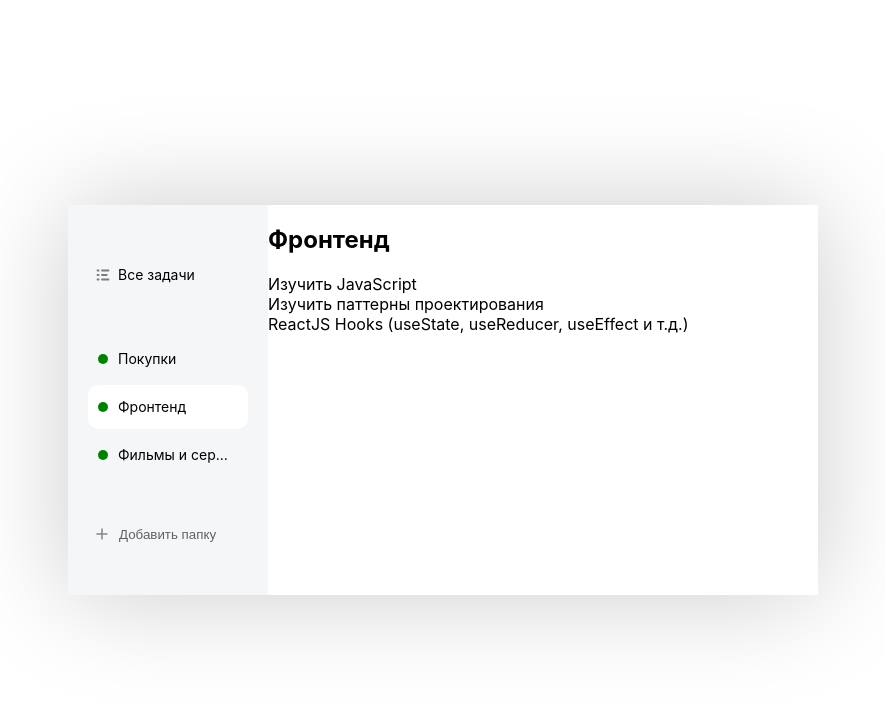
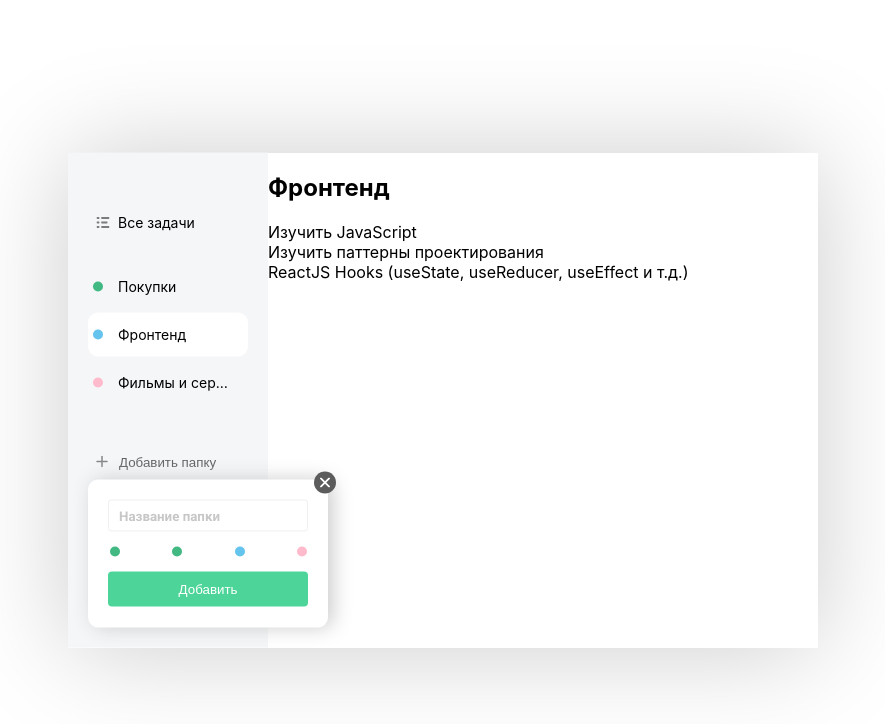
Before and after one commit to MaxKichiy/todo1, a React (Create React App) app: page / in a window 1280 px wide. Shown: the top 724 px of the page, without its empty margins (197-1082 px from the left). Built offline with nearby package versions, Linux system fonts and the light colour scheme.

Commit message:
finishing modal window styles

```diff
--- a/src/components/Sidebar.js
+++ b/src/components/Sidebar.js
@@ -24,18 +24,20 @@ const Sidebar = () => {
         </p>
         <ul className='sidebar__list '>
           <li className='sidebar__list-item'>
-            Покупки
+            <i className='circle circle--green'></i>Покупки
             <i className='close-button'>
               <img src={close} alt='' />
             </i>
           </li>
           <li className='sidebar__list-item sidebar__list-item--active'>
+            <i className='circle circle--blue'></i>
             Фронтенд
             <i className='close-button'>
               <img src={close} alt='' />
             </i>
           </li>
           <li className='sidebar__list-item'>
+            <i className='circle circle--rose'></i>
             Фильмы и сериалы
             <i className='close-button'>
               <img src={close} alt='' />
@@ -69,6 +71,46 @@ const Sidebar = () => {
           </i>
           Добавить папку
         </button>
+        <div className='sidebar__modal'>
+          <div className='sidebar__modal-wrapper'>
+            <input
+              className='text-input'
+              type='text'
+              placeholder='Название папки'
+            />
+            <ul className='sidebar__modal-colors'>
+              <li className='sidebar__modal-color'>
+                <i className='circle circle--green'></i>
+              </li>
+              <li className='sidebar__modal-color'>
+                <i className='circle circle--green'></i>
+              </li>
+              <li className='sidebar__modal-color'>
+                <i className='circle circle--blue'></i>
+              </li>
+              <li className='sidebar__modal-color'>
+                <i className='circle circle--rose'></i>
+              </li>
+            </ul>
+            <button className='sidebar__modal-button button'>Добавить</button>
+            <button className='sidebar__modal-close'>
+              <i>
+                <svg
+                  width='10'
+                  height='10'
+                  viewBox='0 0 10 10'
+                  fill='none'
+                  xmlns='http://www.w3.org/2000/svg'
+                >
+                  <path
+                    d='M6.24741 5L9.73899 1.50842C9.9047 1.343 9.99791 1.11853 9.99812 0.884393C9.99832 0.650251 9.90551 0.425617 9.74009 0.259907C9.57468 0.0941973 9.35021 0.000986589 9.11606 0.000779811C8.88192 0.000573033 8.65729 0.0933872 8.49158 0.258804L5 3.75038L1.50842 0.258804C1.34271 0.0930948 1.11796 0 0.883613 0C0.649264 0 0.424514 0.0930948 0.258804 0.258804C0.0930948 0.424514 0 0.649264 0 0.883613C0 1.11796 0.0930948 1.34271 0.258804 1.50842L3.75038 5L0.258804 8.49158C0.0930948 8.65729 0 8.88204 0 9.11639C0 9.35074 0.0930948 9.57549 0.258804 9.7412C0.424514 9.90691 0.649264 10 0.883613 10C1.11796 10 1.34271 9.90691 1.50842 9.7412L5 6.24962L8.49158 9.7412C8.65729 9.90691 8.88204 10 9.11639 10C9.35074 10 9.57549 9.90691 9.7412 9.7412C9.90691 9.57549 10 9.35074 10 9.11639C10 8.88204 9.90691 8.65729 9.7412 8.49158L6.24741 5Z'
+                    fill='#000000'
+                  />
+                </svg>
+              </i>
+            </button>
+          </div>
+        </div>
       </div>
     </section>
   );
--- /dev/null
+++ b/src/styles/_button.scss
@@ -0,0 +1,6 @@
+.button {
+  border: none;
+  background-color: #4dd599;
+  color: #ffffff;
+  padding: 10px;
+}
--- a/src/styles/_sidebar.scss
+++ b/src/styles/_sidebar.scss
@@ -21,7 +21,8 @@
     border-radius: 10px;
   }
   &:hover {
-    color: lighten(#000000, 30%);
+    border-radius: 10%;
+    background-color: lighten($color: #f4f6f8, $amount: 1%);
   }
 
   cursor: pointer;
@@ -33,7 +34,7 @@
   }
 }
 .sidebar__list {
-  margin-top: 40px;
+  margin-top: 20px;
   position: relative;
 
   &-item {
@@ -57,6 +58,7 @@
         display: inline-block;
         position: absolute;
         right: 10px;
+        margin-top: 1px;
         cursor: pointer;
         opacity: 0.2;
         &:hover {
@@ -68,17 +70,6 @@
     &--active {
       background-color: #fff;
       border-radius: 10px;
-    }
-    &::before {
-      content: '';
-      width: 10px;
-      height: 10px;
-      position: absolute;
-      top: 50%;
-      left: 10px;
-      transform: translate(0, -50%);
-      background-color: green;
-      border-radius: 50%;
     }
   }
 }
@@ -92,6 +83,7 @@
   border: none;
   color: #616161;
   cursor: pointer;
+  margin-bottom: 130px;
   &:hover {
     color: darken(#616161, 30%);
     svg {
@@ -107,3 +99,127 @@
     margin-left: 8px;
   }
 }
+
+.sidebar__modal {
+  position: absolute;
+
+  width: 240px;
+  height: 148px;
+  padding: 20px;
+  box-sizing: border-box;
+  background-color: #fff;
+  border-radius: 10px;
+  margin-top: -120px;
+  box-shadow: 5px 0px 20px #ccc;
+  .text-input {
+    width: 100%;
+    height: 32px;
+    margin: 0;
+    padding: 0;
+    border: 1px solid #efefef;
+    border-radius: 3px;
+    box-sizing: border-box;
+    // padding-right: 10px;
+    &:hover {
+      background-color: darken(#fff, 3%);
+      border: 1px solid darken(#efefef, 10%);
+    }
+    &:active,
+    &:focus {
+      background-color: darken(#fff, 3%);
+    }
+    &::placeholder {
+      color: #c7c7c7;
+      font-family: $font-name;
+    }
+    &[type='text'] {
+      padding-left: 10px;
+      font-family: $font-name;
+    }
+  }
+}
+.sidebar__modal-wrapper {
+  width: 100%;
+  background-color: #fff;
+}
+
+.sidebar__modal-colors {
+  margin-top: 10px;
+  width: 187px;
+  display: flex;
+  flex-wrap: wrap;
+  justify-content: space-between;
+  .sidebar__modal-color {
+    position: relative;
+    .circle {
+      position: absolute;
+      top: 10px;
+      left: 0;
+      width: 10px;
+      height: 10px;
+      border: 2px solid #fff;
+      cursor: pointer;
+      &:hover {
+        border: 2px solid #525252;
+      }
+      &--active {
+        border: 2px solid #525252;
+      }
+    }
+  }
+}
+.sidebar__modal-close {
+  position: absolute;
+  top: -8px;
+  right: -8px;
+  width: 22px;
+  height: 22px;
+  background: none;
+  background-color: #5c5c5c;
+  opacity: 1;
+  border-radius: 50%;
+  border: none;
+  cursor: pointer;
+  &:hover {
+    opacity: 0.5;
+  }
+  i {
+    svg {
+      path {
+        fill: #fff;
+      }
+    }
+  }
+}
+
+.circle {
+  position: absolute;
+  width: 10px;
+  height: 10px;
+  background-color: green;
+  border-radius: 50%;
+
+  left: 5px;
+  top: 50%;
+  transform: translate(0, -50%);
+
+  &--green {
+    background-color: #42b883;
+  }
+  &--blue {
+    background-color: #64c4ed;
+  }
+  &--rose {
+    background-color: #ffbbcc;
+  }
+}
+
+.sidebar__modal-button {
+  width: 100%;
+  margin-top: 30px;
+  border-radius: 4px;
+  cursor: pointer;
+  &:hover {
+    background-color: darken(#4dd599, 10%);
+  }
+}
--- a/src/styles/styles.scss
+++ b/src/styles/styles.scss
@@ -2,3 +2,4 @@
 @import '_main';
 @import '_sidebar';
 @import '_app';
+@import '_button';
```
